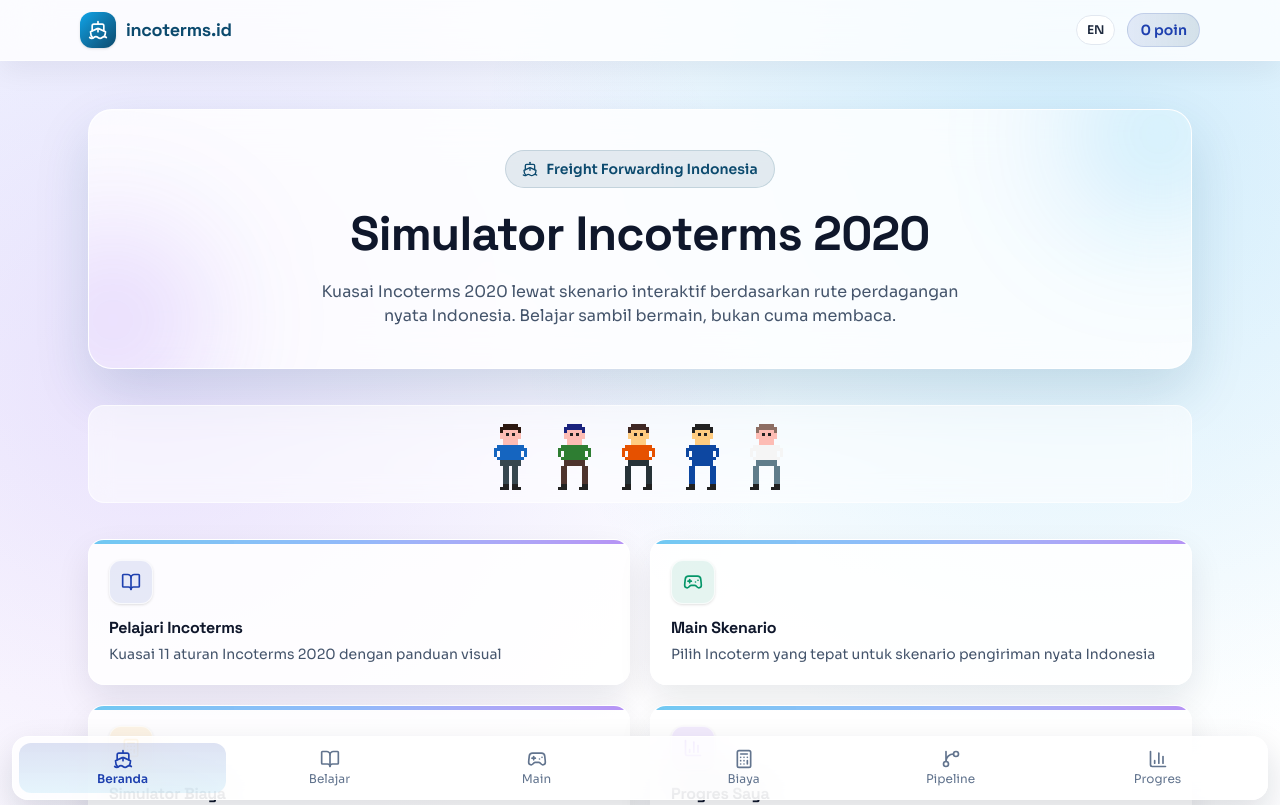
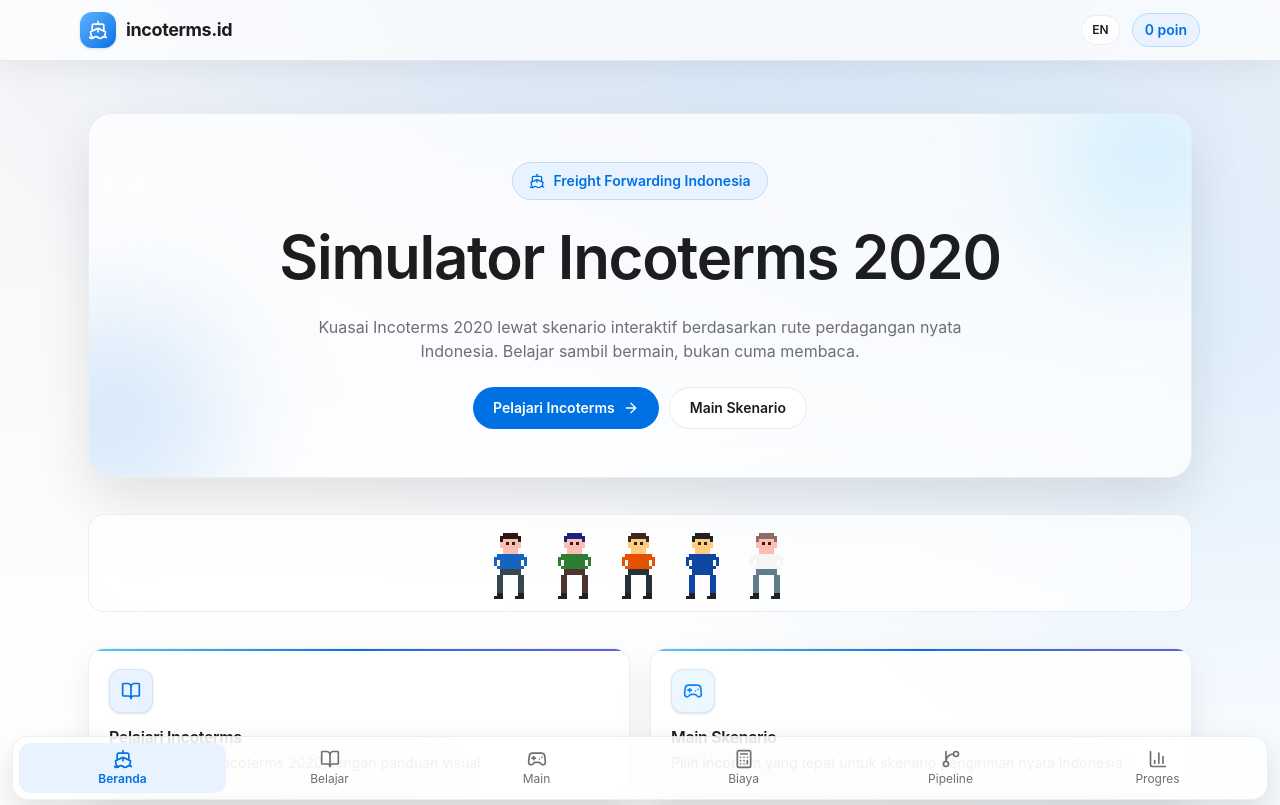
Before and after one commit to giangeralcus/incoterms-id, a React (Vite) app: page / in a window 1280 px wide. Shown: the top 805 px of the page. Built offline with nearby package versions, Linux system fonts and the light colour scheme.

Commit message:
feat(ui): apply apple-inspired visual refresh on layout and home

```diff
--- a/src/components/layout/Layout.jsx
+++ b/src/components/layout/Layout.jsx
@@ -129,12 +129,12 @@ export default function Layout() {
   ]
 
   return (
-    <div className="min-h-screen flex flex-col text-slate-800 bg-[radial-gradient(circle_at_85%_12%,rgba(14,165,233,0.16),transparent_38%),radial-gradient(circle_at_12%_28%,rgba(124,58,237,0.14),transparent_42%),linear-gradient(180deg,#f3f9ff_0%,#ffffff_52%,#f7faff_100%)]">
+    <div className="min-h-screen flex flex-col text-[#1d1d1f] bg-[radial-gradient(circle_at_50%_-8%,rgba(0,113,227,0.15),transparent_42%),radial-gradient(circle_at_95%_22%,rgba(90,178,255,0.16),transparent_38%),linear-gradient(180deg,#f5f5f7_0%,#ffffff_50%,#f5f5f7_100%)]">
       {/* Header */}
-      <header className="sticky top-0 z-40 border-b border-white/70 bg-white/78 backdrop-blur-xl shadow-[0_10px_28px_rgba(15,23,42,0.06)]">
+      <header className="sticky top-0 z-40 border-b border-[#00000012] bg-[rgba(255,255,255,0.72)] backdrop-blur-2xl shadow-[0_10px_28px_rgba(0,0,0,0.05)]">
         <div className="max-w-6xl mx-auto px-4 py-3 flex items-center justify-between">
-          <NavLink to="/" className="group inline-flex items-center gap-2.5 text-ocean font-bold text-lg">
-            <span className="w-9 h-9 rounded-xl bg-gradient-to-br from-ocean-light to-ocean flex items-center justify-center shadow-sm">
+          <NavLink to="/" className="group inline-flex items-center gap-2.5 text-[#1d1d1f] font-bold text-lg">
+            <span className="w-9 h-9 rounded-xl bg-gradient-to-br from-primary-light to-primary flex items-center justify-center shadow-sm">
               <Ship className="w-5 h-5 text-white" />
             </span>
             <span className="hidden sm:inline font-display tracking-tight group-hover:text-primary transition-colors">
@@ -143,17 +143,17 @@ export default function Layout() {
           </NavLink>
           <div className="flex items-center gap-2.5 sm:gap-3 text-sm">
             {streak > 0 && (
-              <span className="hidden sm:inline-flex items-center text-amber-700 bg-amber-100/70 border border-amber-200 rounded-full px-2.5 py-1 font-semibold">
+              <span className="hidden sm:inline-flex items-center text-[#7a4d00] bg-[#fff1cc] border border-[#f0d28a] rounded-full px-2.5 py-1 font-semibold">
                 {streak} {t(T.common.streak, lang)}
               </span>
             )}
             <button
               onClick={toggleLang}
-              className="text-[11px] sm:text-xs font-semibold px-2.5 py-1.5 rounded-full border border-slate-200 bg-white/80 hover:bg-slate-50 transition-colors"
+              className="text-[11px] sm:text-xs font-semibold px-2.5 py-1.5 rounded-full border border-[#00000012] bg-white/80 hover:bg-[#f7f7f9] transition-colors"
             >
               {lang === 'id' ? 'EN' : 'ID'}
             </button>
-            <span className="bg-gradient-to-r from-primary/10 to-ocean/15 text-primary px-3 py-1.5 rounded-full font-semibold border border-primary/15">
+            <span className="bg-[#e9f3ff] text-primary px-3 py-1.5 rounded-full font-semibold border border-[#b8dbff]">
               {score} {t(T.common.points, lang)}
             </span>
           </div>
@@ -166,27 +166,27 @@ export default function Layout() {
       </main>
 
       {/* Footer */}
-      <div className="mx-3 sm:mx-6 mb-2 rounded-2xl border border-white/70 bg-white/65 backdrop-blur-md px-3 py-2.5 flex items-center justify-center gap-3 text-[11px] sm:text-xs text-slate-500">
-        <a href="https://www.instagram.com/giangeralcus/" target="_blank" rel="noopener noreferrer" aria-label="giangeralcus Instagram" className="hover:text-pink-500 transition-colors flex items-center gap-1">
+      <div className="mx-3 sm:mx-6 mb-2 rounded-2xl border border-[#00000010] bg-[rgba(255,255,255,0.72)] backdrop-blur-xl px-3 py-2.5 flex items-center justify-center gap-3 text-[11px] sm:text-xs text-[#6e6e73]">
+        <a href="https://www.instagram.com/giangeralcus/" target="_blank" rel="noopener noreferrer" aria-label="giangeralcus Instagram" className="hover:text-primary transition-colors flex items-center gap-1">
           <Instagram className="w-3.5 h-3.5" />
           <span>@giangeralcus</span>
         </a>
         <span>·</span>
-        <a href="https://www.instagram.com/gatewayprimaindonusa/" target="_blank" rel="noopener noreferrer" aria-label="GPIndo Instagram" className="hover:text-pink-500 transition-colors flex items-center gap-1">
+        <a href="https://www.instagram.com/gatewayprimaindonusa/" target="_blank" rel="noopener noreferrer" aria-label="GPIndo Instagram" className="hover:text-primary transition-colors flex items-center gap-1">
           <Instagram className="w-3.5 h-3.5" />
           <span>@gatewayprimaindonusa</span>
         </a>
         <span>·</span>
         <span>
           Made by{' '}
-          <a href="https://ggcd.tech" target="_blank" rel="noopener noreferrer" className="font-medium hover:text-slate-700 transition-colors">
+          <a href="https://ggcd.tech" target="_blank" rel="noopener noreferrer" className="font-medium hover:text-[#1d1d1f] transition-colors">
             ggcd.tech
           </a>
         </span>
       </div>
 
       {/* Bottom Navigation */}
-      <nav className="sticky bottom-0 z-40 mx-3 mb-3 sm:mb-4 rounded-2xl border border-white/75 bg-white/82 backdrop-blur-xl shadow-[0_14px_34px_rgba(15,23,42,0.14)] grid grid-cols-6 p-1 sm:p-1.5">
+      <nav className="sticky bottom-0 z-40 mx-3 mb-3 sm:mb-4 rounded-2xl border border-[#00000010] bg-[rgba(255,255,255,0.78)] backdrop-blur-2xl shadow-[0_14px_34px_rgba(0,0,0,0.12)] grid grid-cols-6 p-1 sm:p-1.5">
         {navItems.map(({ to, icon: Icon, label }) => (
           <NavLink
             key={to}
@@ -195,8 +195,8 @@ export default function Layout() {
             className={({ isActive }) =>
               `flex flex-col items-center gap-0.5 px-1 py-1.5 rounded-xl transition-all duration-200 text-[10px] sm:text-xs ${
                 isActive
-                  ? 'text-primary font-semibold bg-gradient-to-b from-primary/15 to-ocean-light/10'
-                  : 'text-slate-500 hover:text-slate-700 hover:bg-slate-100/70'
+                  ? 'text-primary font-semibold bg-[#e9f3ff]'
+                  : 'text-[#6e6e73] hover:text-[#1d1d1f] hover:bg-[#f1f1f4]'
               }`
             }
           >
--- a/src/index.css
+++ b/src/index.css
@@ -1,22 +1,34 @@
 @import "tailwindcss";
 
 @theme {
-  --color-primary: #1e40af;
-  --color-primary-light: #3b82f6;
-  --color-secondary: #059669;
-  --color-accent: #f59e0b;
-  --color-danger: #dc2626;
-  --color-ocean: #0c4a6e;
-  --color-ocean-light: #0ea5e9;
-  --color-port: #7c3aed;
-  --color-cargo: #ea580c;
+  --color-primary: #0071e3;
+  --color-primary-light: #5ab2ff;
+  --color-secondary: #0a84ff;
+  --color-accent: #5e5ce6;
+  --color-danger: #ff3b30;
+  --color-ocean: #0071e3;
+  --color-ocean-light: #5ac8fa;
+  --color-port: #5856d6;
+  --color-cargo: #ff9500;
+}
+
+:root {
+  --apple-bg: #f5f5f7;
+  --apple-surface: rgba(255, 255, 255, 0.76);
+  --apple-border: rgba(15, 23, 42, 0.08);
+  --apple-text: #1d1d1f;
+  --apple-muted: #6e6e73;
 }
 
 body {
   margin: 0;
-  font-family: 'Sora', 'Segoe UI', system-ui, sans-serif;
-  color: #0f172a;
-  background-color: #f6fbff;
+  font-family: "SF Pro Text", "SF Pro Display", "Avenir Next", "Helvetica Neue", Helvetica, Arial, sans-serif;
+  color: var(--apple-text);
+  background-color: var(--apple-bg);
+  background-image:
+    radial-gradient(circle at 50% -8%, rgba(0, 113, 227, 0.16), transparent 44%),
+    radial-gradient(circle at 95% 18%, rgba(90, 178, 255, 0.18), transparent 40%),
+    linear-gradient(180deg, #f5f5f7 0%, #ffffff 50%, #f5f5f7 100%);
   -webkit-font-smoothing: antialiased;
   text-rendering: optimizeLegibility;
 }
@@ -26,6 +38,6 @@ body {
 }
 
 .font-display {
-  font-family: 'Space Grotesk', 'Sora', system-ui, sans-serif;
-  letter-spacing: -0.015em;
+  font-family: "SF Pro Display", "Avenir Next", "Helvetica Neue", Helvetica, Arial, sans-serif;
+  letter-spacing: -0.022em;
 }
--- a/src/pages/HomePage.jsx
+++ b/src/pages/HomePage.jsx
@@ -1,5 +1,5 @@
 import { Link } from 'react-router-dom'
-import { BookOpen, Gamepad2, Calculator, BarChart3, Ship, Award, Anchor, Compass, Shield, Star, Crown, Trophy, Gem } from 'lucide-react'
+import { BookOpen, Gamepad2, Calculator, BarChart3, Ship, Award, Anchor, Compass, Shield, Star, Crown, Trophy, Gem, ArrowRight } from 'lucide-react'
 import { motion } from 'framer-motion'
 import useGameStore from '../stores/gameStore'
 import useLanguageStore from '../stores/languageStore'
@@ -28,52 +28,67 @@ export default function HomePage() {
       icon: BookOpen,
       title: t(T.home.features.learn.title, lang),
       description: t(T.home.features.learn.desc, lang),
-      color: 'bg-primary/10 text-primary',
+      color: 'bg-[#e9f3ff] text-primary',
     },
     {
       to: '/scenario',
       icon: Gamepad2,
       title: t(T.home.features.play.title, lang),
       description: t(T.home.features.play.desc, lang),
-      color: 'bg-secondary/10 text-secondary',
+      color: 'bg-[#ecf7ff] text-[#0a84ff]',
     },
     {
       to: '/cost-simulator',
       icon: Calculator,
       title: t(T.home.features.cost.title, lang),
       description: t(T.home.features.cost.desc, lang),
-      color: 'bg-accent/10 text-accent',
+      color: 'bg-[#f1f0ff] text-[#5e5ce6]',
     },
     {
       to: '/progress',
       icon: BarChart3,
       title: t(T.home.features.progress.title, lang),
       description: t(T.home.features.progress.desc, lang),
-      color: 'bg-port/10 text-port',
+      color: 'bg-[#f2f4f7] text-[#3a3a3c]',
     },
   ]
 
   return (
-    <div className="space-y-9 py-4 sm:py-6">
+    <div className="space-y-9 py-5 sm:py-7">
       {/* Hero */}
       <motion.div
         initial={{ opacity: 0, y: 20 }}
         animate={{ opacity: 1, y: 0 }}
         transition={{ duration: 0.45 }}
-        className="relative overflow-hidden rounded-3xl border border-white/75 bg-white/82 backdrop-blur-xl text-center px-5 sm:px-8 py-8 sm:py-10 shadow-[0_24px_54px_rgba(12,74,110,0.15)] space-y-4"
+        className="relative overflow-hidden rounded-3xl border border-[#00000010] bg-[rgba(255,255,255,0.76)] backdrop-blur-2xl text-center px-5 sm:px-8 py-10 sm:py-12 shadow-[0_24px_54px_rgba(0,0,0,0.1)] space-y-5"
       >
-        <div className="absolute -top-16 -right-14 w-44 h-44 rounded-full bg-ocean-light/20 blur-3xl pointer-events-none" />
-        <div className="absolute -bottom-14 -left-16 w-44 h-44 rounded-full bg-port/20 blur-3xl pointer-events-none" />
-        <div className="inline-flex items-center gap-2 bg-ocean/10 text-ocean px-4 py-2 rounded-full text-sm font-semibold border border-ocean/15">
+        <div className="absolute -top-14 -right-14 w-48 h-48 rounded-full bg-[#5ac8fa]/25 blur-3xl pointer-events-none" />
+        <div className="absolute -bottom-16 -left-20 w-52 h-52 rounded-full bg-[#0071e3]/18 blur-3xl pointer-events-none" />
+        <div className="inline-flex items-center gap-2 bg-[#e9f3ff] text-primary px-4 py-2 rounded-full text-sm font-semibold border border-[#b8dbff]">
           <Ship className="w-4 h-4" />
           {t(T.home.badge, lang)}
         </div>
-        <h1 className="font-display text-3xl sm:text-5xl font-bold text-slate-900 leading-tight">
+        <h1 className="font-display text-4xl sm:text-6xl font-semibold text-[#1d1d1f] leading-tight">
           {t(T.home.title, lang)}
         </h1>
-        <p className="text-slate-600 max-w-2xl mx-auto">
+        <p className="text-[#6e6e73] max-w-2xl mx-auto text-[15px] sm:text-base">
           {t(T.home.subtitle, lang)}
         </p>
+        <div className="flex flex-wrap justify-center gap-2.5 pt-1">
+          <Link
+            to="/learn"
+            className="inline-flex items-center gap-2 rounded-full bg-primary px-5 py-2.5 text-sm font-semibold text-white hover:bg-[#0062c7] transition-colors"
+          >
+            {t(T.home.features.learn.title, lang)}
+            <ArrowRight className="w-4 h-4" />
+          </Link>
+          <Link
+            to="/scenario"
+            className="inline-flex items-center gap-2 rounded-full border border-[#00000014] bg-white px-5 py-2.5 text-sm font-semibold text-[#1d1d1f] hover:bg-[#f6f6f8] transition-colors"
+          >
+            {t(T.home.features.play.title, lang)}
+          </Link>
+        </div>
       </motion.div>
 
       {/* Character Parade */}
@@ -81,7 +96,7 @@ export default function HomePage() {
         initial={{ opacity: 0 }}
         animate={{ opacity: 1 }}
         transition={{ delay: 0.3 }}
-        className="flex justify-center items-end gap-4 py-3 rounded-2xl border border-white/65 bg-white/55 backdrop-blur-md"
+        className="flex justify-center items-end gap-4 py-3 rounded-2xl border border-[#00000010] bg-[rgba(255,255,255,0.7)] backdrop-blur-xl"
       >
         {(['eksportir', 'importir', 'agent', 'customs', 'trader']).map((name, i) => (
           <motion.div
@@ -109,30 +124,30 @@ export default function HomePage() {
           transition={{ delay: 0.2 }}
           className="grid grid-cols-2 sm:grid-cols-4 gap-3 sm:gap-4"
         >
-          <div className="bg-white/85 rounded-2xl p-4 text-center border border-white/80 shadow-[0_10px_24px_rgba(30,64,175,0.08)]">
+          <div className="bg-[rgba(255,255,255,0.82)] rounded-2xl p-4 text-center border border-[#00000010] shadow-[0_10px_24px_rgba(0,0,0,0.08)]">
             <div className="flex items-center justify-center gap-1.5 mb-1">
-              <LevelIcon className="w-5 h-5 text-ocean" />
-              <span className="text-xs font-medium text-slate-400">Lv.{level.level}</span>
+              <LevelIcon className="w-5 h-5 text-primary" />
+              <span className="text-xs font-medium text-[#8e8e93]">Lv.{level.level}</span>
             </div>
-            <div className="font-display text-lg font-bold text-ocean">{t(level.title, lang)}</div>
-            <div className="mt-1.5 h-1.5 bg-slate-100 rounded-full overflow-hidden">
-              <div className="h-full bg-ocean rounded-full transition-all" style={{ width: `${progress}%` }} />
+            <div className="font-display text-lg font-semibold text-[#1d1d1f]">{t(level.title, lang)}</div>
+            <div className="mt-1.5 h-1.5 bg-[#ececf1] rounded-full overflow-hidden">
+              <div className="h-full bg-primary rounded-full transition-all" style={{ width: `${progress}%` }} />
             </div>
           </div>
-          <div className="bg-white/85 rounded-2xl p-4 text-center border border-white/80 shadow-[0_10px_24px_rgba(30,64,175,0.08)]">
+          <div className="bg-[rgba(255,255,255,0.82)] rounded-2xl p-4 text-center border border-[#00000010] shadow-[0_10px_24px_rgba(0,0,0,0.08)]">
             <div className="font-display text-2xl font-bold text-primary">{score}</div>
-            <div className="text-xs text-slate-500">{t(T.home.stats.points, lang)}</div>
+            <div className="text-xs text-[#6e6e73]">{t(T.home.stats.points, lang)}</div>
           </div>
-          <div className="bg-white/85 rounded-2xl p-4 text-center border border-white/80 shadow-[0_10px_24px_rgba(30,64,175,0.08)]">
-            <div className="font-display text-2xl font-bold text-secondary">{accuracy}%</div>
-            <div className="text-xs text-slate-500">{t(T.home.stats.accuracy, lang)}</div>
+          <div className="bg-[rgba(255,255,255,0.82)] rounded-2xl p-4 text-center border border-[#00000010] shadow-[0_10px_24px_rgba(0,0,0,0.08)]">
+            <div className="font-display text-2xl font-bold text-[#0a84ff]">{accuracy}%</div>
+            <div className="text-xs text-[#6e6e73]">{t(T.home.stats.accuracy, lang)}</div>
           </div>
-          <div className="bg-white/85 rounded-2xl p-4 text-center border border-white/80 shadow-[0_10px_24px_rgba(30,64,175,0.08)]">
+          <div className="bg-[rgba(255,255,255,0.82)] rounded-2xl p-4 text-center border border-[#00000010] shadow-[0_10px_24px_rgba(0,0,0,0.08)]">
             <div className="flex items-center justify-center gap-1 mb-0.5">
               <Award className="w-4 h-4 text-amber-500" />
             </div>
             <div className="font-display text-2xl font-bold text-amber-600">{badgesEarned}/{computeAllBadges(gameState).length}</div>
-            <div className="text-xs text-slate-500">{t(T.home.stats.badges, lang)}</div>
+            <div className="text-xs text-[#6e6e73]">{t(T.home.stats.badges, lang)}</div>
           </div>
         </motion.div>
       )}
@@ -149,33 +164,33 @@ export default function HomePage() {
           >
             <Link
               to={feat.to}
-              className="group relative block overflow-hidden rounded-2xl border border-white/75 bg-white/84 p-5 shadow-[0_14px_34px_rgba(15,23,42,0.09)] transition-shadow hover:shadow-[0_20px_40px_rgba(15,23,42,0.13)]"
+              className="group relative block overflow-hidden rounded-2xl border border-[#00000010] bg-[rgba(255,255,255,0.82)] p-5 shadow-[0_14px_34px_rgba(0,0,0,0.08)] transition-all hover:shadow-[0_22px_40px_rgba(0,0,0,0.12)]"
             >
-              <div className="absolute inset-x-0 top-0 h-1 bg-gradient-to-r from-ocean-light/60 via-primary-light/55 to-port/55" />
-              <div className={`w-11 h-11 rounded-xl ${feat.color} flex items-center justify-center mb-3 border border-white/70 shadow-sm`}>
+              <div className="absolute inset-x-0 top-0 h-[2px] bg-gradient-to-r from-[#5ac8fa] via-[#0071e3] to-[#5e5ce6]" />
+              <div className={`w-11 h-11 rounded-xl ${feat.color} flex items-center justify-center mb-3 border border-[#00000010] shadow-sm`}>
                 <feat.icon className="w-5 h-5" />
               </div>
-              <h3 className="font-display font-semibold text-slate-900 mb-1 group-hover:text-primary transition-colors">{feat.title}</h3>
-              <p className="text-sm text-slate-600">{feat.description}</p>
+              <h3 className="font-display font-semibold text-[#1d1d1f] mb-1 group-hover:text-primary transition-colors">{feat.title}</h3>
+              <p className="text-sm text-[#6e6e73]">{feat.description}</p>
             </Link>
           </motion.div>
         ))}
       </div>
 
       {/* Incoterms Quick Reference */}
-      <div className="bg-white/84 rounded-2xl p-5 shadow-[0_16px_38px_rgba(15,23,42,0.1)] border border-white/75">
-        <h3 className="font-display font-semibold text-slate-900 mb-3">{t(T.home.quickRef, lang)}</h3>
+      <div className="bg-[rgba(255,255,255,0.82)] rounded-2xl p-5 shadow-[0_16px_38px_rgba(0,0,0,0.1)] border border-[#00000010]">
+        <h3 className="font-display font-semibold text-[#1d1d1f] mb-3">{t(T.home.quickRef, lang)}</h3>
         <div className="grid grid-cols-2 sm:grid-cols-4 gap-2.5">
           {INCOTERMS.map(term => (
             <Link
               key={term.code}
               to={`/learn/${term.code}`}
-              className="flex items-center gap-2 p-2.5 rounded-xl bg-white/75 border border-white/65 hover:bg-white transition-colors"
+              className="flex items-center gap-2 p-2.5 rounded-xl bg-[rgba(255,255,255,0.9)] border border-[#00000010] hover:bg-white transition-colors"
             >
               <span className="text-lg">{term.emoji}</span>
               <div>
                 <div className="font-mono font-bold text-sm text-primary">{term.code}</div>
-                <div className="text-[11px] text-slate-500">{t(term.name, lang)}</div>
+                <div className="text-[11px] text-[#6e6e73]">{t(term.name, lang)}</div>
               </div>
             </Link>
           ))}
```
